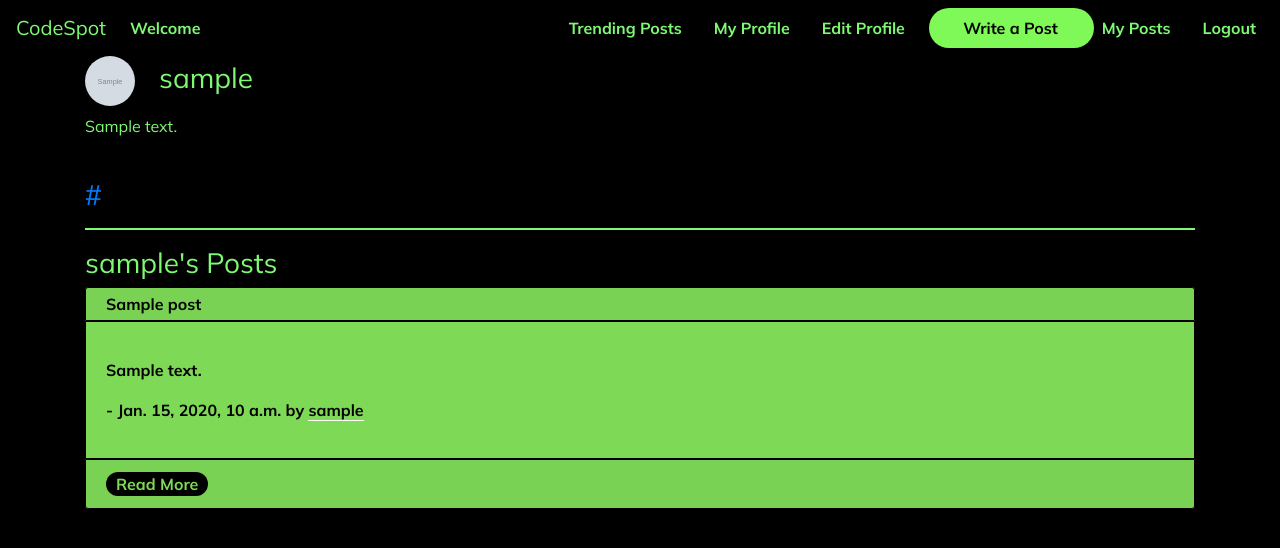
After one commit to zeroday-in/CodeSpot, a Django app: a page that uses accounts/templates/navbar.html in a window 1280 px wide. The commit adds this page. Shown: the top 548 px of the page. Run offline with Django 3.2, Linux system fonts and the light colour scheme; tables that the repository leaves empty hold one stand-in row (values such as "Sample post"); grey boxes marked "Sample" are stand-in pictures; some libraries are stand-ins or nearby versions.

Commit message:
Add files via upload

```diff
--- a/accounts/templates/index.html
+++ b/accounts/templates/index.html
@@ -1,4 +1,5 @@
 {% include "navbar.html" %}
+{% include "homepage_styles.html" %}
 <div class="container">
 	&nbsp;
 	<h3>Lorem ipsum dolor sit amet<br/>consectetur adipisicing elit</h3>
@@ -23,5 +24,6 @@
 		<a href="#" class="btn-login" style="padding: 8px 40px;color: #000;font-size: 1.2rem;">Login</a>
 		&nbsp;
 		<a href="#" class="btn-login-outline" style="padding: 8px 30px;color:#7ef957;font-size: 1.2rem;">Register</a>
+		<br/>
 	</center>
 </div>
--- a/accounts/templates/landing.html
+++ b/accounts/templates/landing.html
@@ -23,6 +23,7 @@
   </nav>
 </div>
 </nav>
+{% include "homepage_styles.html" %}
 <div class="container">
 	&nbsp;
 	<h3>A Community for the Programmers<br/> by a Programmer.</h3>
@@ -36,5 +37,6 @@
 		<a href="{% url 'login' %}" class="btn-login" style="padding: 8px 40px;color: #000;font-size: 1.2rem;">Login</a>
 		&nbsp;
 		<a href="{% url 'register' %}" class="btn-login-outline" style="padding: 8px 30px;font-size: 1.2rem;color: #7ef957;">Register</a>
+    <p>&nbsp;</p>
 	</center>
 </div>
--- a/accounts/templates/navbar.html
+++ b/accounts/templates/navbar.html
@@ -30,7 +30,10 @@
           <a href="/trending/" class="nav-link"><b>Trending Posts</b></a>
         </li>
         <li class="nav-item mr-3">
-          <a class="nav-link" href="{% url 'profile' %}"><b>Profile</b></a>
+          <a class="nav-link" href="{% url 'profile' request.user %}"><b>My Profile</b></a>
+        </li>
+        <li class="nav-item mr-3">
+          <a class="nav-link" href="{% url 'edit_profile' %}"><b>Edit Profile</b></a>
         </li>
         <li class="nav-item">
           <a class="nav-link btn-login" href="/posts/new" style="color: #000; background: #7ef957;height: 40px;width: 165px;"><b>
--- /dev/null
+++ b/accounts/templates/user_profile.html
@@ -0,0 +1,99 @@
+{% load static %}
+<!DOCTYPE html>
+<html>
+<head>
+	<style type="text/css">
+		#bio > p{
+			text-align: left;
+		}
+	</style>
+	<title>Edit Profile</title>
+	<link href="https://fonts.googleapis.com/css2?family=Mulish:wght@400;700&display=swap" rel="stylesheet">
+	<meta name="viewport" content="width=device-width,initial-scale=1.0">
+	<link rel="stylesheet" href="https://stackpath.bootstrapcdn.com/bootstrap/4.5.0/css/bootstrap.min.css" integrity="sha384-9aIt2nRpC12Uk9gS9baDl411NQApFmC26EwAOH8WgZl5MYYxFfc+NcPb1dKGj7Sk" crossorigin="anonymous">
+	<script src="https://code.jquery.com/jquery-3.5.1.slim.min.js" integrity="sha384-DfXdz2htPH0lsSSs5nCTpuj/zy4C+OGpamoFVy38MVBnE+IbbVYUew+OrCXaRkfj" crossorigin="anonymous"></script>
+	<script src="https://cdn.jsdelivr.net/npm/popper.js@1.16.0/dist/umd/popper.min.js" integrity="sha384-Q6E9RHvbIyZFJoft+2mJbHaEWldlvI9IOYy5n3zV9zzTtmI3UksdQRVvoxMfooAo" crossorigin="anonymous"></script>
+	<script src="https://stackpath.bootstrapcdn.com/bootstrap/4.5.0/js/bootstrap.min.js" integrity="sha384-OgVRvuATP1z7JjHLkuOU7Xw704+h835Lr+6QL9UvYjZE3Ipu6Tp75j7Bh/kR0JKI" crossorigin="anonymous"></script>
+	<style type="text/css">
+		body{
+			background: #000;
+			color: #7ef972;
+			font-family: 'Mulish',sans-serif;
+		}
+		.navbar-brand{
+			color: inherit;
+		}
+		.navbar-toggler{
+			display: flex;
+			flex-direction: column;
+		}
+		.navbar-icon{
+			width: 30px;
+			height: 2px;
+			background: #7ed957;
+			border: 1px solid #7ed957;
+			margin: 3px;
+		}
+		.navbar a{
+			color: inherit;
+			font-weight: 400;
+			font-family: 'Muli','Mulish',sans-serif;
+		}
+		.btn-login{
+			border-radius: 20px;
+		}
+		.badge-success{
+			background: #7ef972;
+			color: #000;
+			padding: 5px 20px;
+			width: 150px;
+		}
+		.card{
+			background: #7ed957;
+			color: #000;
+			border: none;
+			font-weight: 800;
+		}
+		.card-body, .card-header, .card-footer{
+			border: 1px solid #000;
+		}
+		.card-title{
+			margin-bottom: 0;
+		}
+		.card-header{
+			padding: .25rem 1.25rem;
+		}
+	</style>
+</head>
+<body>
+	{% include "navbar.html" %}
+<div class="container">
+		<h3 id="profile_picture"><img style="width: 50px;height: 50px;border-radius: 50%;" src="/{{ user.profile_picture }}" class="img-fluid"><span class="ml-4">{{ user }}</span></h3>
+		<div class="bio" style="max-width: 400px;">
+		<span id="bio">{{ user.bio|linebreaks }}<br/><h3 id="website"><a href="{{user.website}}">{{ user.website }}</a></h3></span>
+		</div>
+		<hr style="border: .5px solid #7ef972">
+</div>
+<div class="container">
+	<h3>{{ user }}'s Posts</h3>
+		{% for post in posts %}
+			<div class="card">
+				<div class="card-header">
+					<p class="card-title">{{ post.title }}</p>
+				</div>
+				<div class="card-body">
+					<p>{{ post.content |slice:":100" | linebreaks }}</p>
+					<p>- {{ post.created_on }} by <a href="/{{ post.author }}" style="color: inherit;text-decoration:none;border-bottom: 1px solid #fff">{{ post.author }}</a></p>
+				</div>
+				<div class="card-footer">
+					<a href="/{{ post.author }}/posts/{{ post.url }}/" class="btn-login" style="max-width: 8rem;background: #000;color: #7ed957;text-decoration: none;padding: 2px 10px;">Read More</a>
+				</div>
+			</div>
+			<br/>
+		{% endfor %}
+</div>
+<script type="text/javascript">
+
+</script>
+</body>
+</html>
```
Also changed, not shown: accounts/templates/edit_profile.html (+22 -2 lines), accounts/templates/homepage.html (line endings or trailing spaces).
